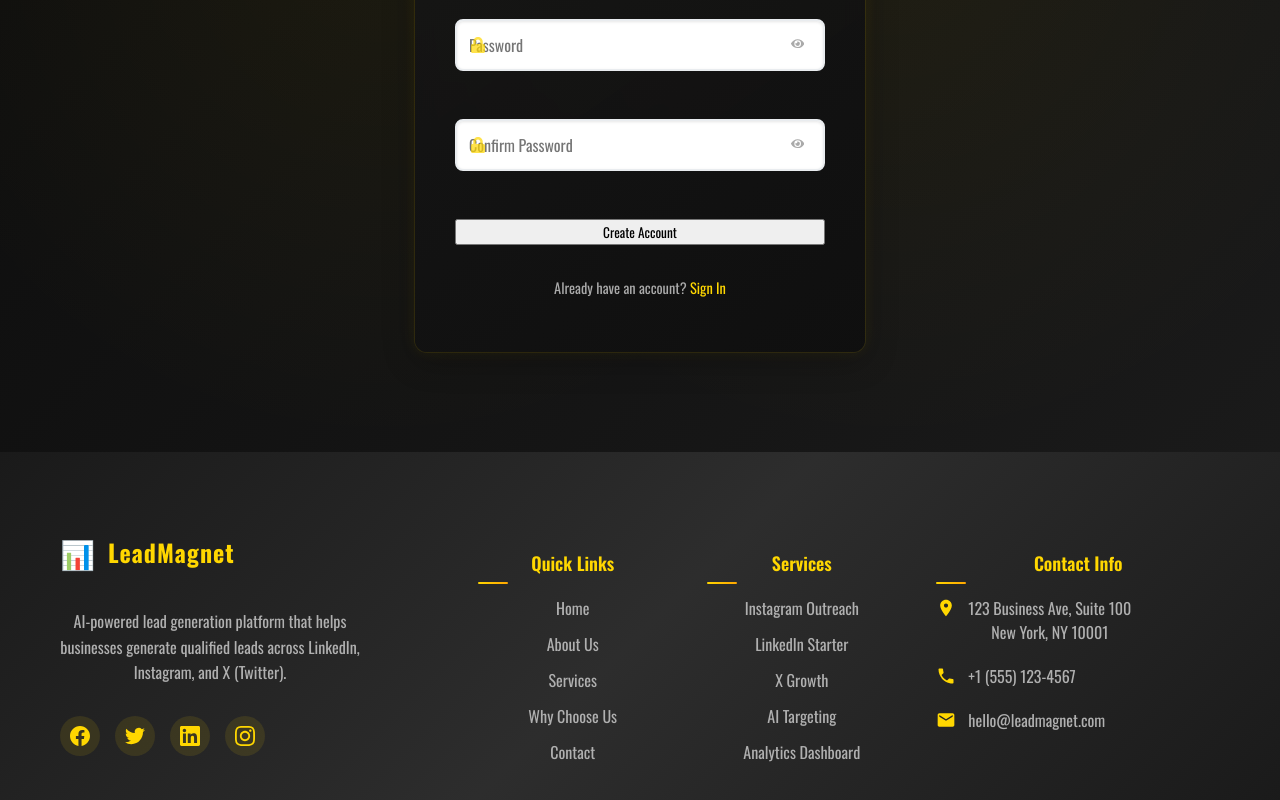
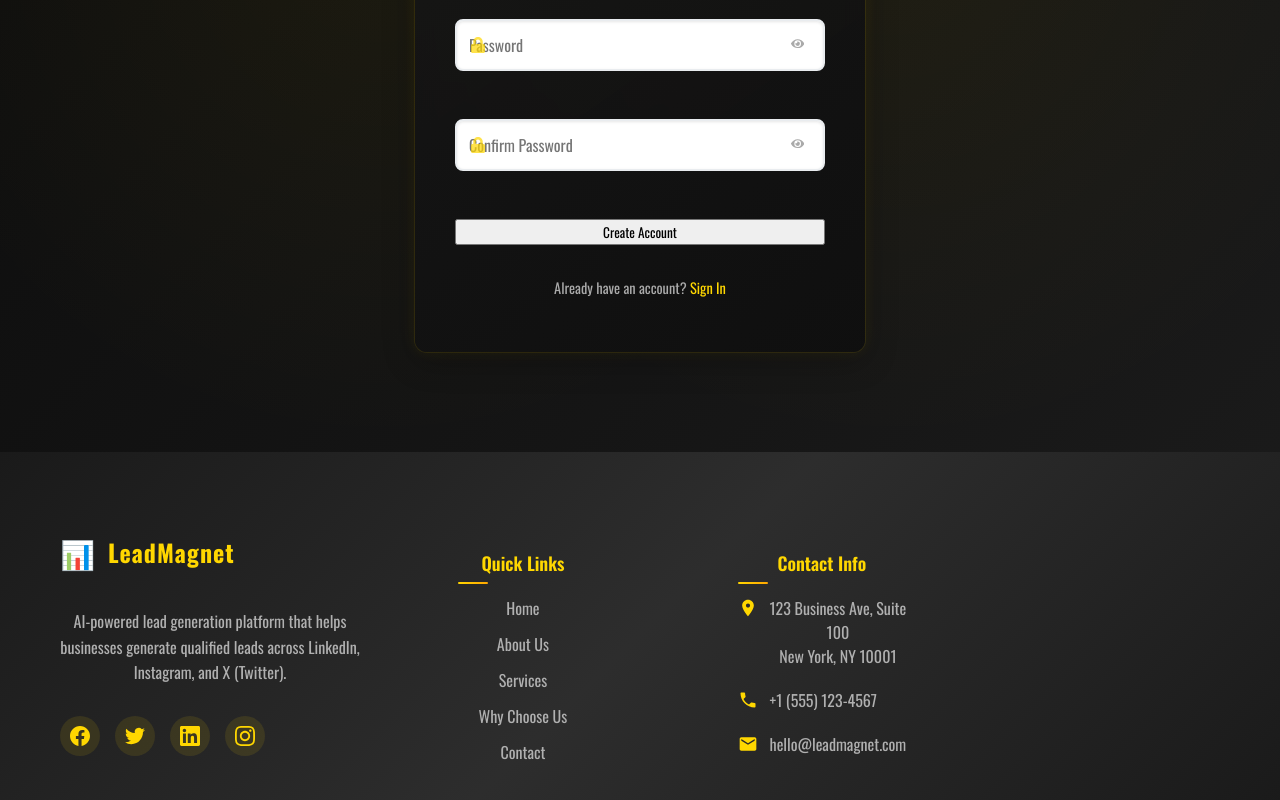
Before and after one commit to Mehreen-Israr/Lead-Magnet, a React (Create React App) app in the folder frontend/: page /signup in a window 1280 px wide. Shown: the part 593-1393 px from the top of the page. Built offline with nearby package versions, Linux system fonts and the light colour scheme.

Commit message:
updated footer

```diff
--- a/frontend/src/components/Footer.css
+++ b/frontend/src/components/Footer.css
@@ -35,7 +35,7 @@
   padding: 0 20px;
   display: grid;
   grid-template-columns: 2fr 1fr 1fr 1.5fr;
-  gap: 40px;
+  gap: 60px;
 }
 
 .footer-section {
@@ -52,6 +52,12 @@
   font-size: 24px;
   font-weight: 800;
   letter-spacing: 1px;
+}
+.footer-section:nth-of-type(2) {
+  margin-right: 40px !important; /* Adjust as needed */
+}
+.footer-section:nth-of-type(3) {
+  margin-left: 50px !important; /* Adjust as needed */
 }
 
 .logo-icon {
--- a/frontend/src/components/Footer.js
+++ b/frontend/src/components/Footer.js
@@ -53,18 +53,6 @@ const Footer = () => {
             </ul>
           </div>
 
-          {/* Services */}
-          <div className="footer-section">
-            <h3 className="footer-title">Services</h3>
-            <ul className="footer-links">
-              <li><a href="/services#instagram">Instagram Outreach</a></li>
-              <li><a href="/services#linkedin">LinkedIn Starter</a></li>
-              <li><a href="/services#x-growth">X Growth</a></li>
-              <li><a href="/services#ai-targeting">AI Targeting</a></li>
-              <li><a href="/services#analytics">Analytics Dashboard</a></li>
-            </ul>
-          </div>
-
           {/* Contact Info */}
           <div className="footer-section">
             <h3 className="footer-title">Contact Info</h3>
```
